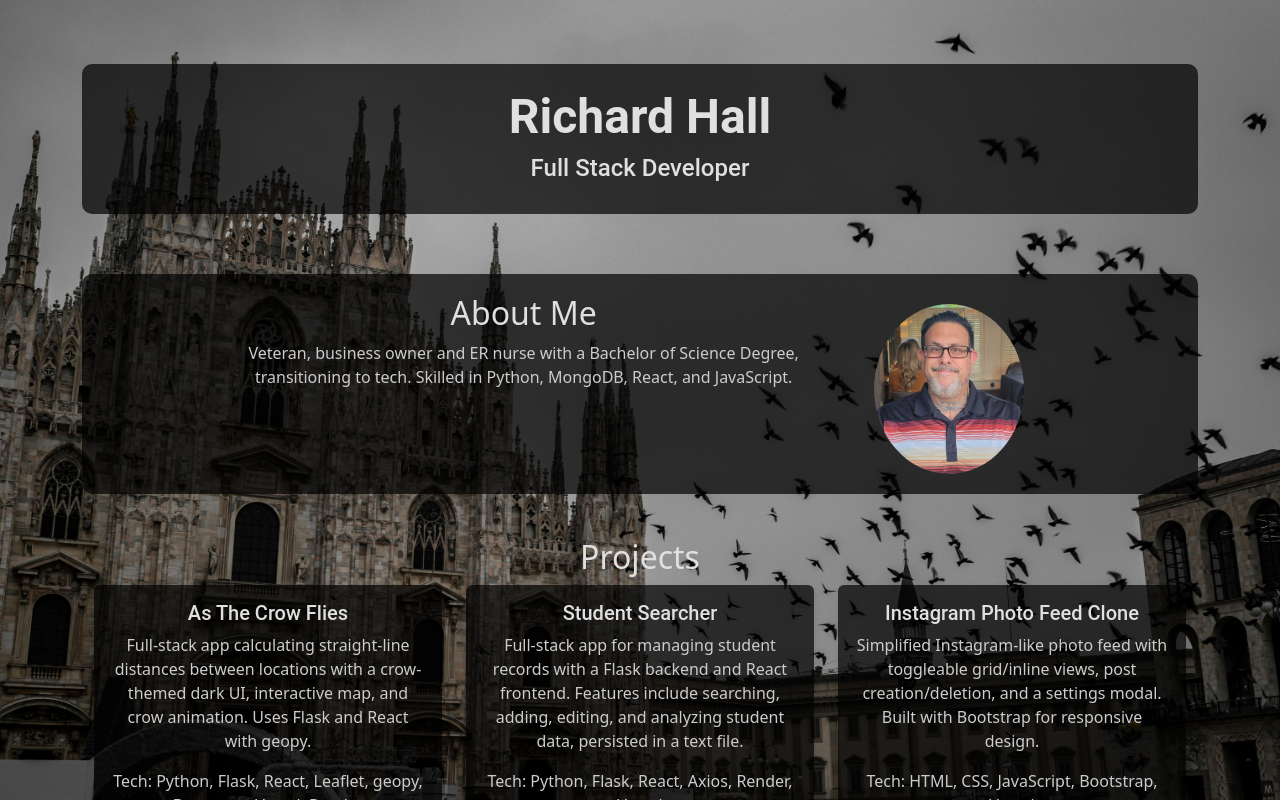
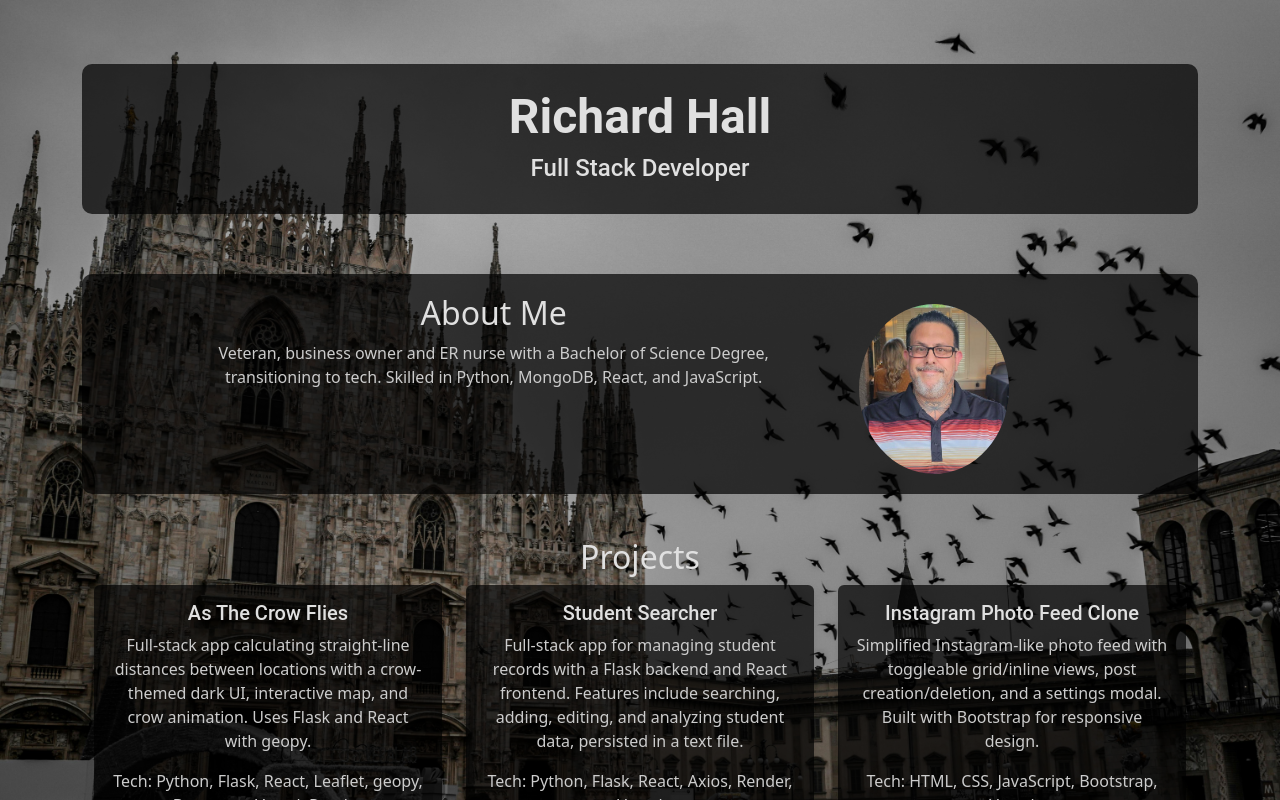
Before and after one commit to Cyberbot777/portfolio, a React (Create React App) app: page / in a window 1280 px wide. Shown: the top 800 px of the page. Built offline with nearby package versions, Linux system fonts and the light colour scheme.

Commit message:
Update About Me text column margin to 120px

```diff
--- a/src/components/About.js
+++ b/src/components/About.js
@@ -7,7 +7,7 @@ import profilePic from '../assets/profile-pic.jpg';
 const About = () => (
   <Container className="text-center my-4 about-section">
     <Row style={{ width: "1000px" }}>
-      <Col style={{ marginLeft: "150px", alignItems: "center" }} sm={7}>
+      <Col style={{ marginLeft: "120px", alignItems: "center" }} sm={7}>
         <h2>About Me</h2>
         <p>
           Veteran, business owner and ER nurse with a Bachelor of Science Degree, transitioning to tech. Skilled in Python, MongoDB, React, and JavaScript.
--- a/src/components/Header.css
+++ b/src/components/Header.css
@@ -6,7 +6,6 @@
   border-radius: 10px;
   padding: 20px;
   min-height: 150px;
-  margin-bottom: 100px; /* Increase space below header */
 }
 
 /* FEATURE: Header Content Layout */
```
